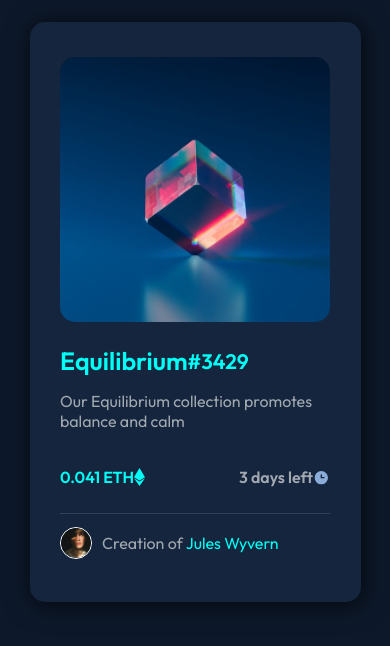
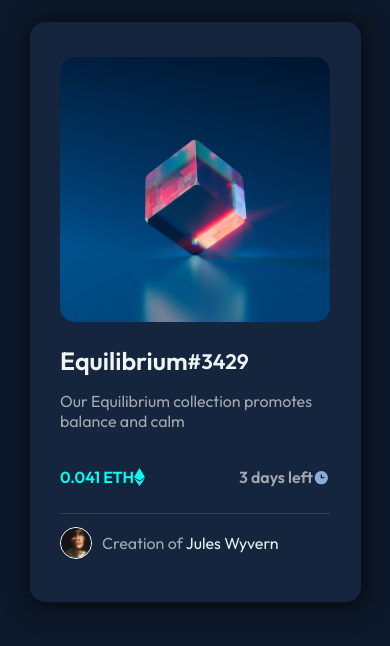
Before and after one commit to NickDimitrov702/NFTpreveiw, a website: page index.html in a window 390 px wide. Drawn offline with Linux system fonts and the light colour scheme.

Commit message:
making slight adjustments for colors in mediaQuery, and on hover: cursor-pointer change for NFT ID

```diff
--- a/nft-wrapper.css
+++ b/nft-wrapper.css
@@ -59,6 +59,10 @@
     color: hsl(178, 100%, 50%);
     font-weight: 600;
 
+}
+
+.name-id-wrapper p:hover {
+    cursor: pointer;
 }
 
 .desription-wrapper {
@@ -139,8 +143,6 @@
     cursor: pointer;
 }
 
-
-
 @media all and (max-width: 440px) {
 
     html {
@@ -172,6 +174,21 @@
         margin: auto;
     }
 
+    .name-id-wrapper h1 {
+        font-size: 25px;
+        color: hsl(180, 23%, 95%);
+
+    }
+
+
+        .name-id-wrapper p {
+        font-size: 21px;
+        font-weight: bold;
+        color: hsl(180, 25%, 94%);
+        font-weight: 600;
+
+    }
+
     #main-info-wrapper{
         display: flex;
         flex-direction: column;
@@ -196,4 +213,8 @@
         align-items: center;
         margin: auto;
     }
+
+    .avatar-wrapper p a {
+        color: hsl(175, 27%, 92%); ;
+    }
 }
```
